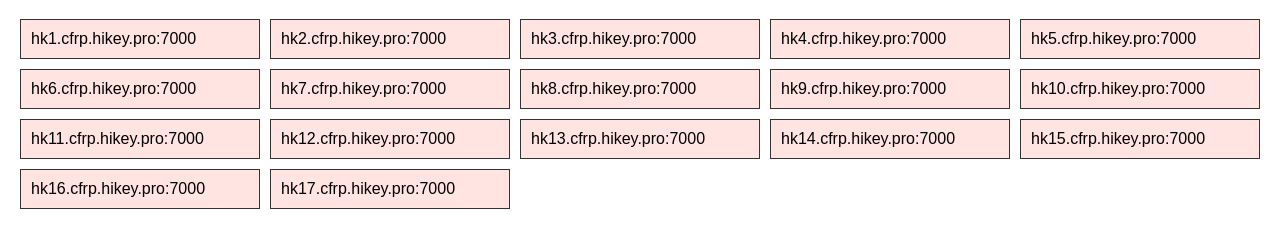
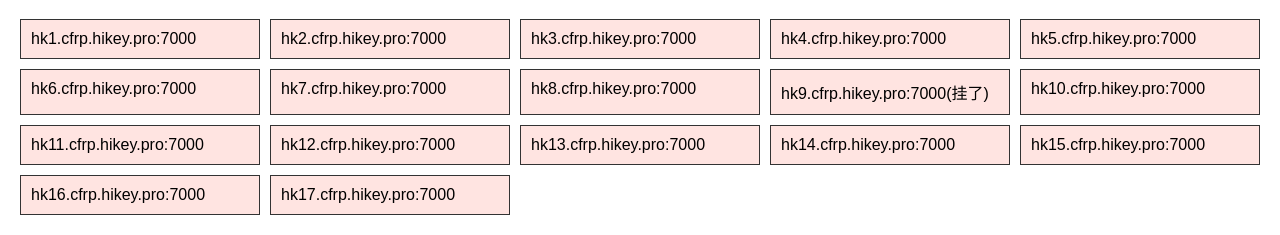
Before and after one commit to Sunakier/sunakier.github.io, a plain HTML site: page index.html in a window 1280 px wide. Shown: the part 743-978 px from the top of the page. Drawn offline with Linux system fonts and the light colour scheme.

Commit message:
Update index.html

```diff
--- a/index.html
+++ b/index.html
@@ -116,7 +116,7 @@
         <div class="section-item" unselectable="on" onselectstart="return false;" onclick="copyx(this)">hk6.cfrp.hikey.pro:7000</div>
         <div class="section-item" unselectable="on" onselectstart="return false;" onclick="copyx(this)">hk7.cfrp.hikey.pro:7000</div>
         <div class="section-item" unselectable="on" onselectstart="return false;" onclick="copyx(this)">hk8.cfrp.hikey.pro:7000</div>
-        <div class="section-item" unselectable="on" onselectstart="return false;" onclick="copyx(this)">hk9.cfrp.hikey.pro:7000</div>
+        <div class="section-item" unselectable="on" onselectstart="return false;" onclick="copyx(this)">hk9.cfrp.hikey.pro:7000(挂了)</div>
         <div class="section-item" unselectable="on" onselectstart="return false;" onclick="copyx(this)">hk10.cfrp.hikey.pro:7000</div>
         <div class="section-item" unselectable="on" onselectstart="return false;" onclick="copyx(this)">hk11.cfrp.hikey.pro:7000</div>
         <div class="section-item" unselectable="on" onselectstart="return false;" onclick="copyx(this)">hk12.cfrp.hikey.pro:7000</div>
```
